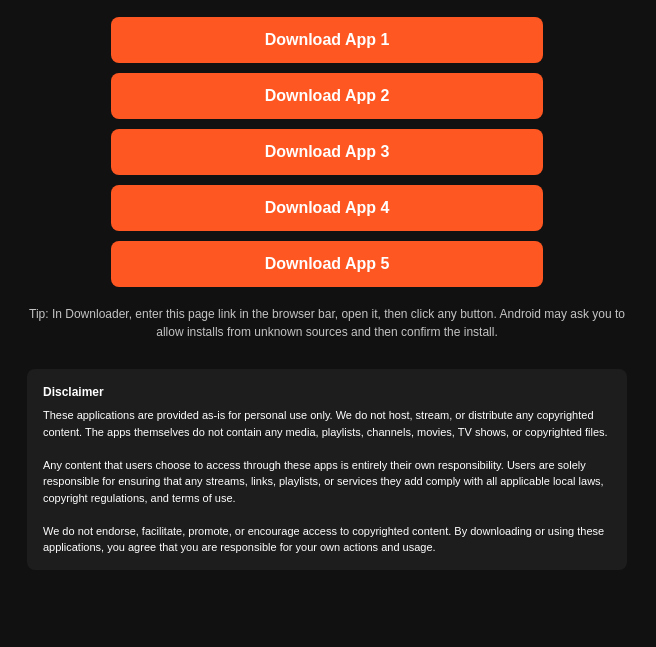
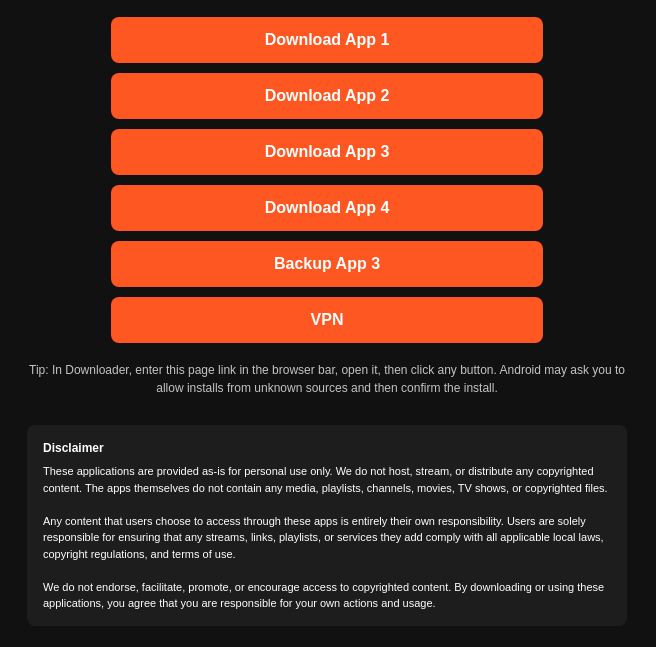
Before and after one commit to r69plus/downloads, a plain HTML site: page index.html in a window 1280 px wide. Shown: the part 101-748 px from the top of the page, without its empty margins (313-969 px from the left). Drawn offline with Linux system fonts and the light colour scheme.

Commit message:
Add VPN app and rename App 5

```diff
--- a/index.html
+++ b/index.html
@@ -71,17 +71,12 @@
     <h1>APK Downloads</h1>
     <p>Select an app below to download and install it.</p>
 
-    <!-- Buttons for your 4 APKs.
-         IMPORTANT: these links expect files with these exact names
-         in the ROOT folder: app1.apk, app2.apk, app3.apk, app4.apk
-         You can rename the text between the tags to your app names.
-    -->
-
     <a class="apk-button" href="app1.apk" download>Download App 1</a>
     <a class="apk-button" href="app2.apk" download>Download App 2</a>
     <a class="apk-button" href="app3.apk" download>Download App 3</a>
     <a class="apk-button" href="app4.apk" download>Download App 4</a>
-    <a class="apk-button" href="app5.apk" download>Download App 5</a>
+    <a class="apk-button" href="app5.apk" download>Backup App 3</a>
+    <a class="apk-button" href="app6.apk" download>VPN</a>
 
     <div class="note">
       Tip: In Downloader, enter this page link in the browser bar, open it,
```
